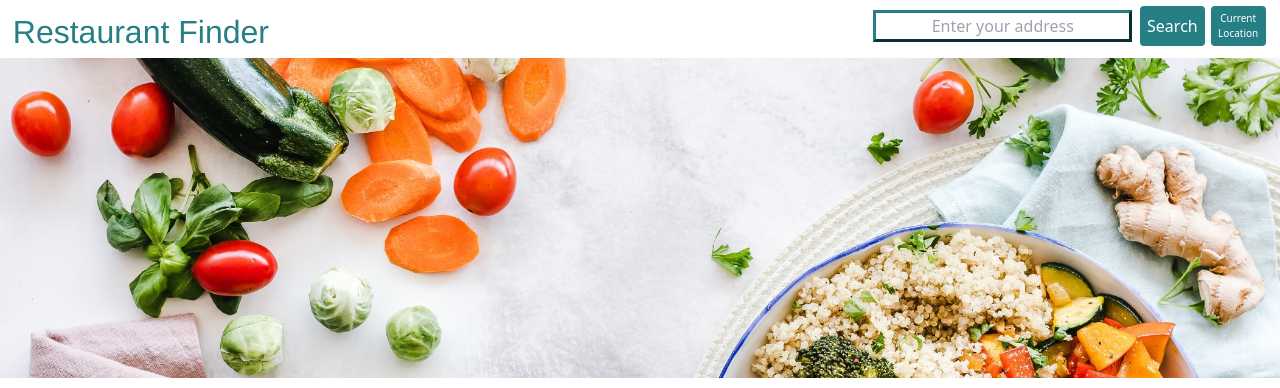
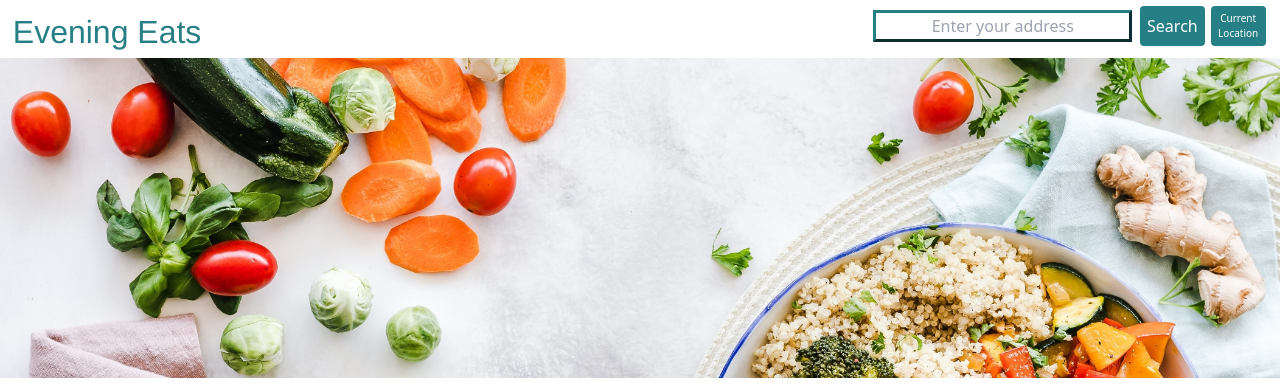
Before and after one commit to Disha2022/Interactive_Front_End_Project, a plain HTML site: page index.html in a window 1280 px wide. Shown: the top 388 px of the page. Drawn offline with nearby package versions, Linux system fonts and the light colour scheme; some packages are replaced by stand-ins of ours; no server answers.

Commit message:
changed title

```diff
--- a/index.html
+++ b/index.html
@@ -11,12 +11,12 @@
     </script>
     <script src="https://ajax.googleapis.com/ajax/libs/jquery/3.6.0/jquery.min.js"></script>
     <link rel="stylesheet" href="./assets/css/style.css">
-    <title>MyFoodPlace</title>
+    <title>EveningEats</title>
 </head>
 
 <body>
     <header id="search">
-        <h1> Restaurant Finder </h1>
+        <h1> Evening Eats </h1>
         <!-----Form element------->
         <div class="searchfood col-span-2">
             <form id="search-form">
```
